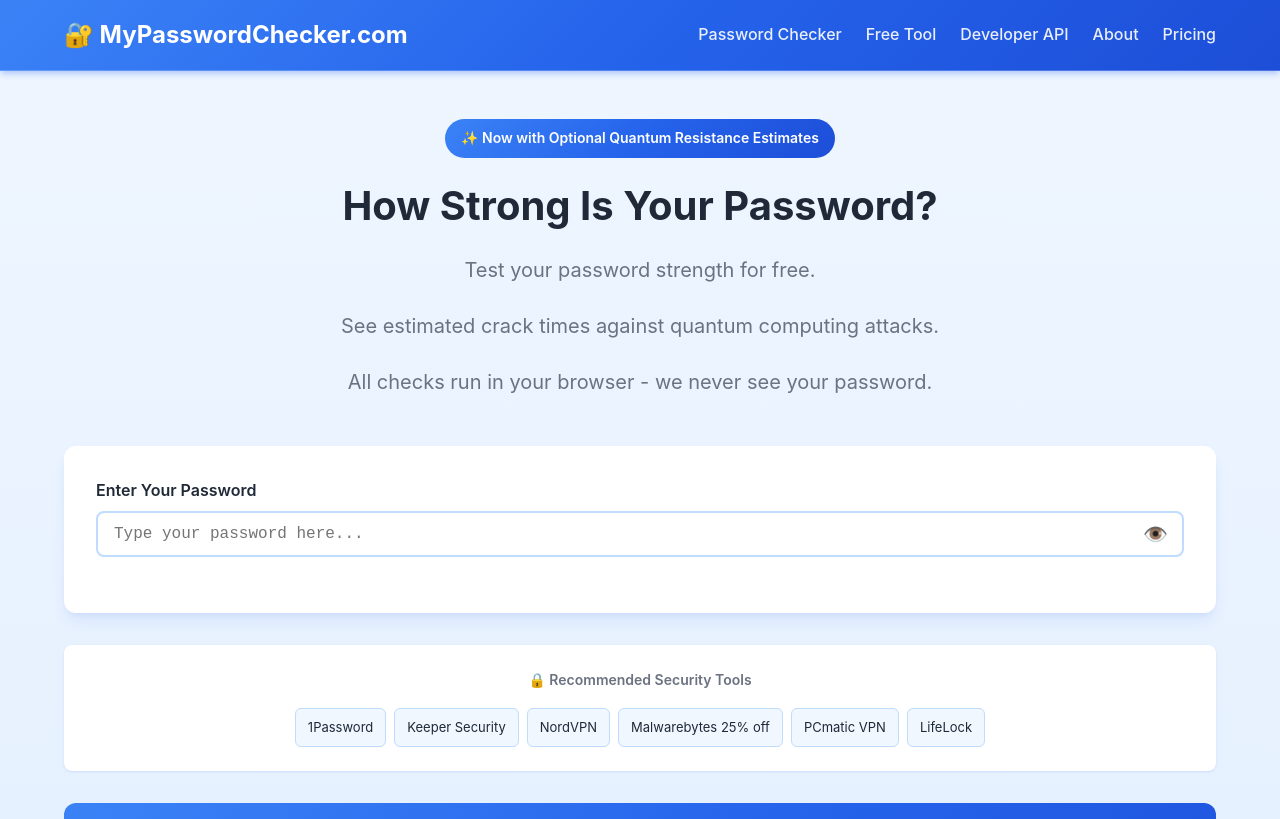
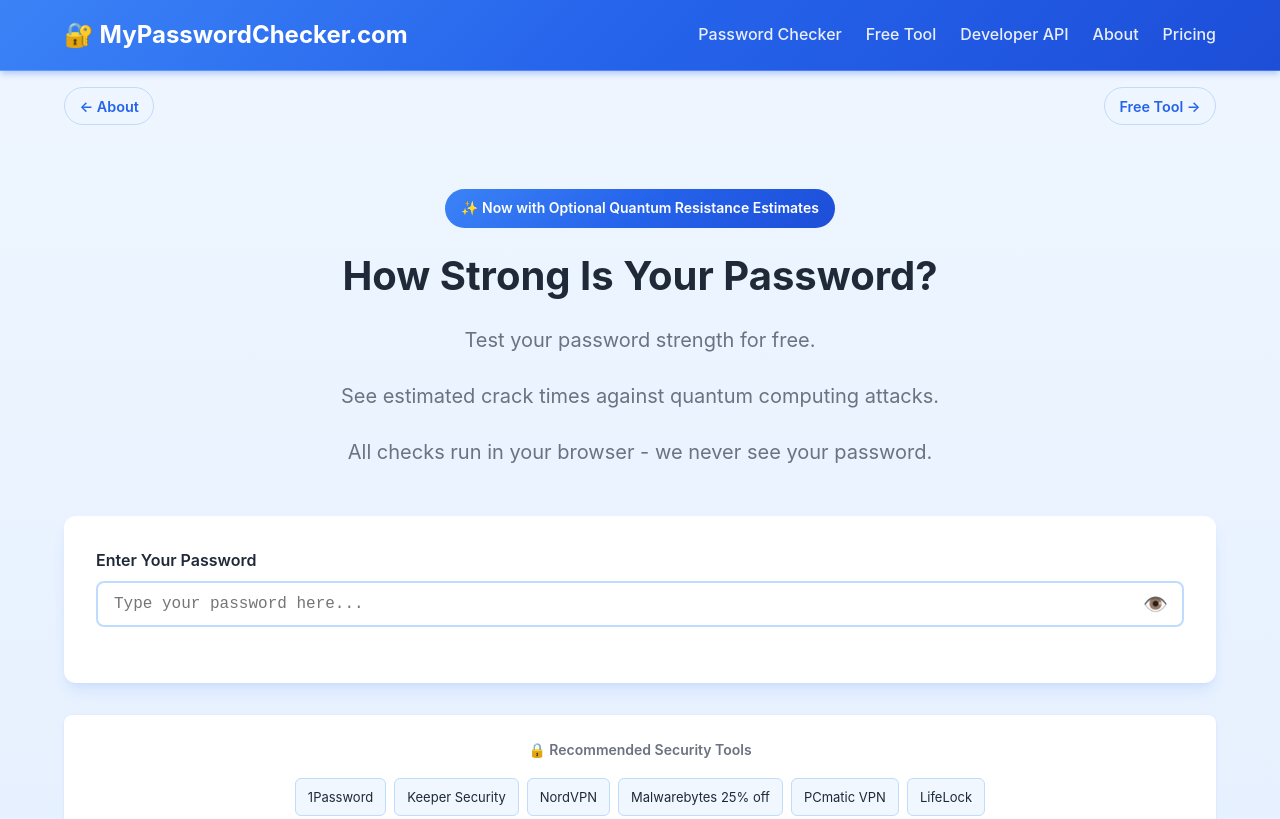
Before and after one commit to FlowGuideAI-Platform/mypasswordchecker, a website: page public/index.html in a window 1280 px wide. Shown: the top 819 px of the page. Drawn offline with Linux system fonts and the light colour scheme.

Commit message:
Add corner-link page carousel across the 6 main pages
Phase 3 of 3 (mpc_pricing_update.txt): prev/next links in the top and
bottom corners of each main page, cycling as a ring —
Home -> Free Tool -> Developer API -> Docs -> Pricing -> About -> Home.
Clicking next (or prev) repeatedly walks the whole site and loops back
to the start. Styles added to css/styles.css (.page-nav).

Co-Authored-By: Claude Opus 4.7 (1M context) <noreply@anthropic.com>

```diff
--- a/public/css/styles.css
+++ b/public/css/styles.css
@@ -390,6 +390,34 @@ main {
     }
 }
 
+/* Page-to-page carousel (corner prev/next links) */
+.page-nav {
+    display: flex;
+    justify-content: space-between;
+    align-items: center;
+    gap: 1rem;
+    max-width: 1200px;
+    margin: 1rem auto;
+    padding: 0 1.5rem;
+}
+
+.page-nav-link {
+    color: var(--primary-color);
+    text-decoration: none;
+    font-size: 0.9rem;
+    font-weight: 600;
+    padding: 0.4rem 0.9rem;
+    border: 1px solid var(--border-color);
+    border-radius: 2rem;
+    white-space: nowrap;
+    transition: background 0.15s, color 0.15s;
+}
+
+.page-nav-link:hover {
+    background: var(--primary-color);
+    color: #fff;
+}
+
 /* Quantum Results Page */
 .quantum-results {
     background: var(--bg-primary);
--- a/public/index.html
+++ b/public/index.html
@@ -190,6 +190,12 @@
         </div>
     </header>
 
+    <!-- Page carousel (top) -->
+    <nav class="page-nav" aria-label="Page navigation">
+        <a class="page-nav-link" href="/about">← About</a>
+        <a class="page-nav-link" href="/free-password-checker">Free Tool →</a>
+    </nav>
+
     <main>
         <div class="container">
             <!-- Hero Section -->
@@ -381,6 +387,12 @@
         </div>
     </main>
 
+    <!-- Page carousel (bottom) -->
+    <nav class="page-nav" aria-label="Page navigation">
+        <a class="page-nav-link" href="/about">← About</a>
+        <a class="page-nav-link" href="/free-password-checker">Free Tool →</a>
+    </nav>
+
     <footer>
         <div class="container">
             <div class="footer-content">
```
Also changed, not shown: public/about.html (+12 -0 lines), public/docs.html (+12 -0 lines), public/free-password-checker.html (+12 -0 lines), public/password-api.html (+12 -0 lines), public/pricing.html (+12 -0 lines).
